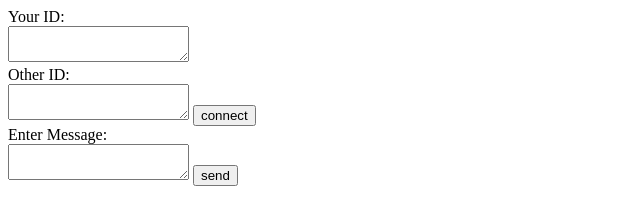
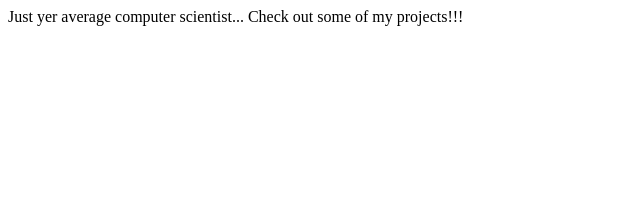
Before and after one commit to csoltero109/csoltero109.github.io, a website: page index.html in a window 1280 px wide. Shown: the whole page, without its empty margins (0-640 px from the left). Drawn offline with Linux system fonts and the light colour scheme.

Commit message:
Just testing a simple commit

```diff
--- a/index.html
+++ b/index.html
@@ -2,21 +2,10 @@
 <html>
   <head>
     <meta charset="utf-8">
-    <title></title>
+    <title>Christian Soltero</title>
   </head>
   <body>
-
-    <label>Your ID:</label><br/>
-    <textarea id="yourId"></textarea><br/>
-    <label>Other ID:</label><br/>
-    <textarea id="otherId"></textarea>
-    <button id="connect">connect</button><br/>
-
-    <label>Enter Message:</label><br/>
-    <textarea id="yourMessage"></textarea>
-    <button id="send">send</button>
-    <pre id="messages"></pre>
-
-    <script src="bundle.js" charset="utf-8"></script>
+    Just yer average computer scientist...
+    Check out some of my projects!!!
   </body>
 </html>
```
